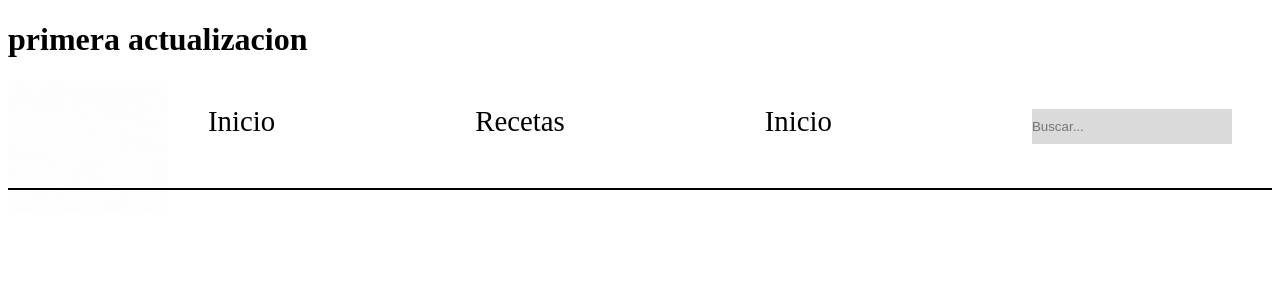
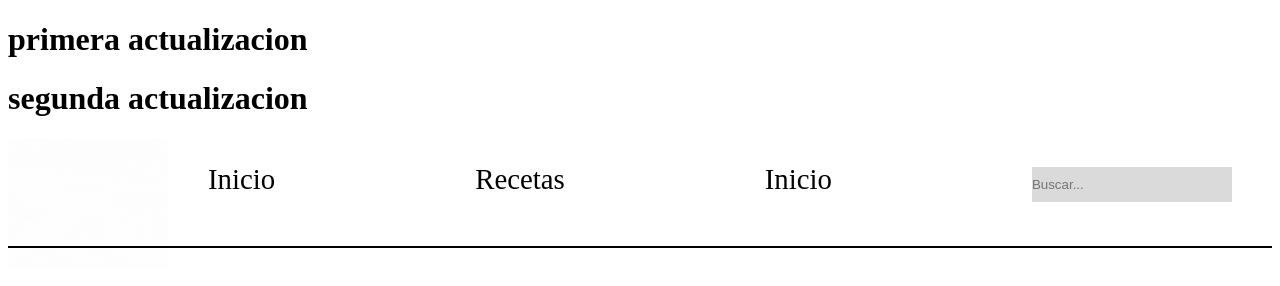
Before and after one commit to JoseTorres3/ficha2956309, a plain HTML site: page Tarea/index/index.html in a window 1280 px wide. Drawn offline with Linux system fonts and the light colour scheme.

Commit message:
segunda actualizacion

```diff
--- a/Tarea/index/index.html
+++ b/Tarea/index/index.html
@@ -10,6 +10,7 @@
 
 <body>
     <h1>primera actualizacion</h1>
+    <h1>segunda actualizacion</h1>
     <header class="cabecera">
             <img src="../img/ms.gif" alt="" width="160px" height="130px">
         <nav class="barraN">
```
